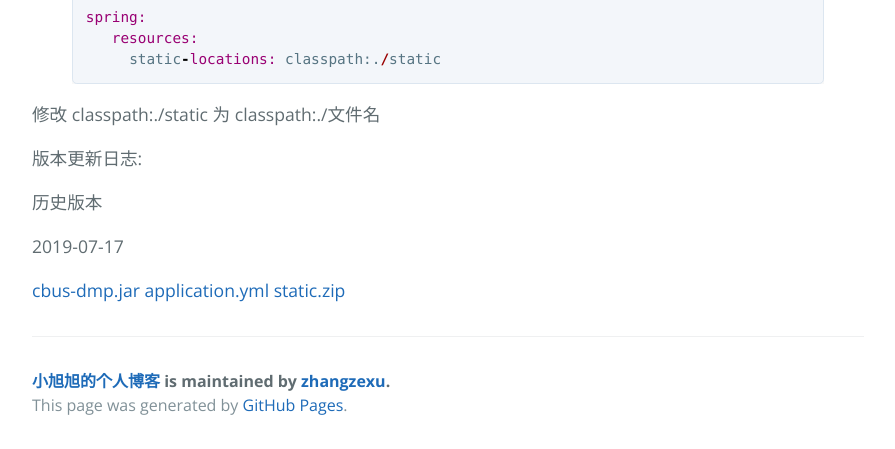
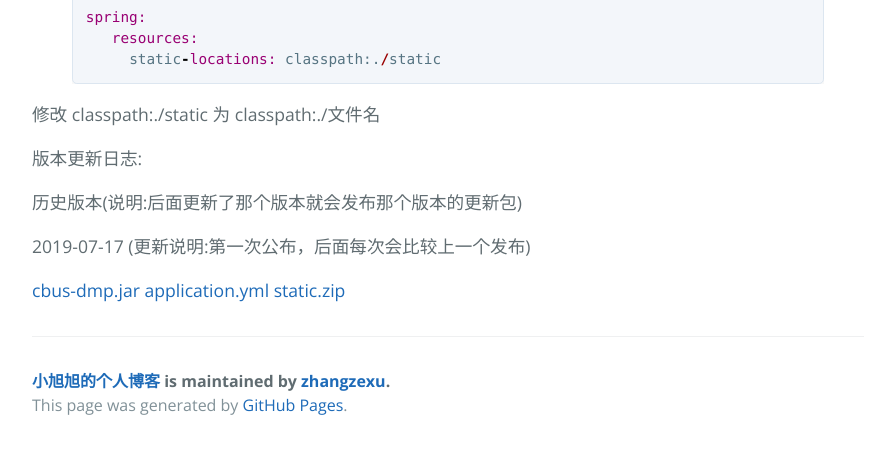
Before and after one commit to zhangzexu/zhangzexu.github.io, a Jekyll site: the page built from _posts/2019-07-17-cbus-dmp-content.markdown, in a window 1280 px wide and 900 px high, scrolled down 726 px, cut to the strip 451-900 px from the top of the window. Shown: the whole strip, without its empty margins (192-1087 px from the left). Built offline with Jekyll 4.4.1, drawn with Linux system fonts in a browser that asks for light colours.

Commit message:
首次提交

```diff
--- a/_posts/2019-07-17-cbus-dmp-content.markdown
+++ b/_posts/2019-07-17-cbus-dmp-content.markdown
@@ -37,9 +37,9 @@ spring:
 
 版本更新日志:
 
-历史版本
+历史版本(说明:后面更新了那个版本就会发布那个版本的更新包)
 
-2019-07-17
+2019-07-17 (更新说明:第一次公布，后面每次会比较上一个发布)
 
 [cbus-dmp.jar][cbus-dmp.jar]
 [application.yml][application.yml]
```
